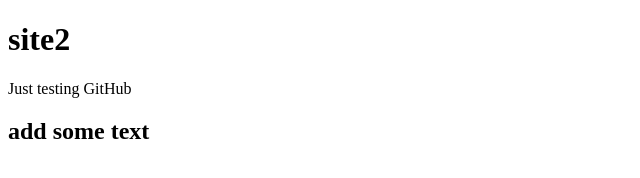
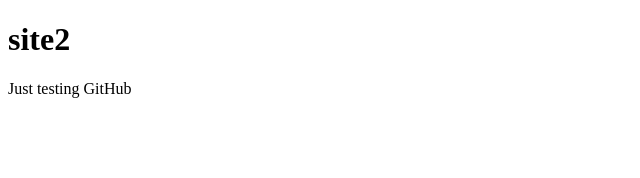
Before and after one commit to RT2018/simpleSite2, a plain HTML site: page index.html in a window 1280 px wide. Shown: the whole page, without its empty margins (0-640 px from the left). Drawn offline with Linux system fonts and the light colour scheme.

Commit message:
deleted some text

```diff
--- a/index.html
+++ b/index.html
@@ -10,7 +10,5 @@
     <h1>site2</h1>
     <p>Just testing GitHub</p>
 
-    <h2>add some text</h2>
-
 </body>
 </html>
```
